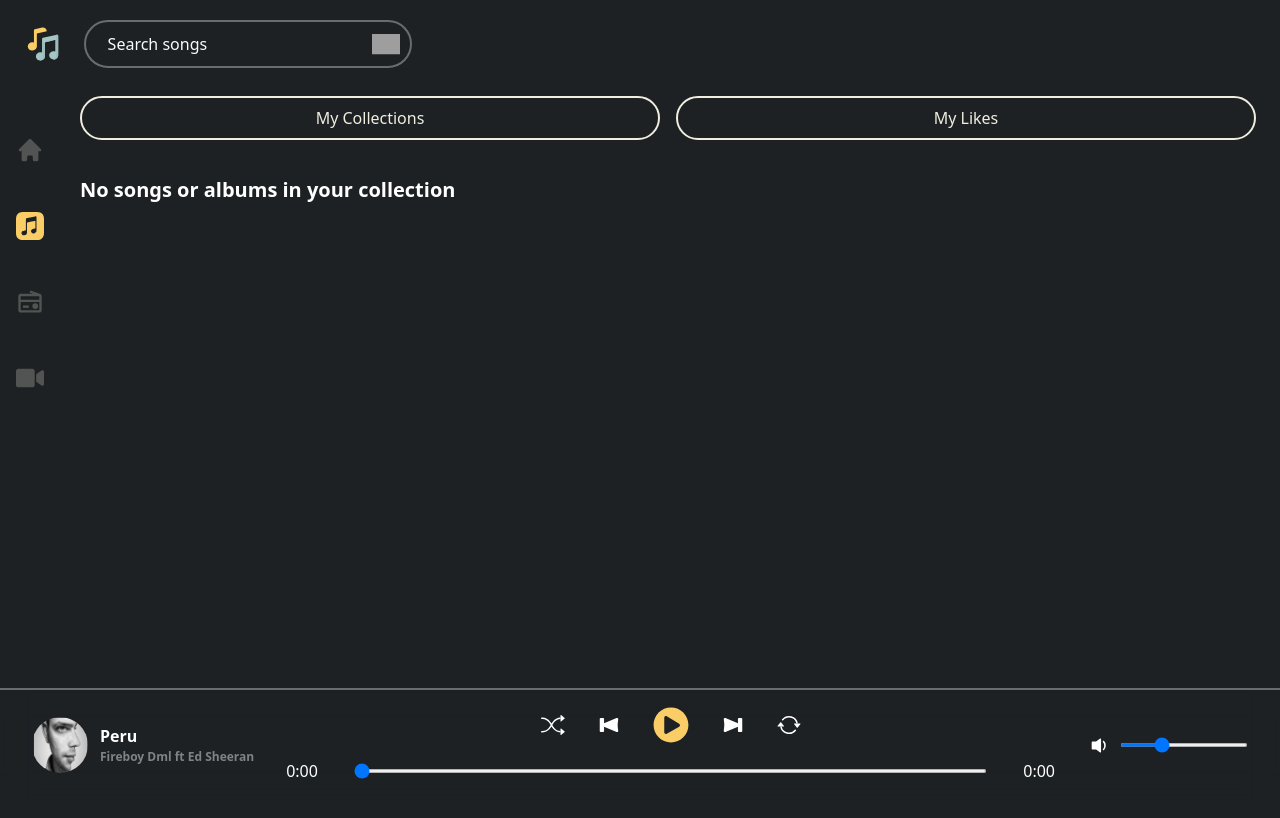
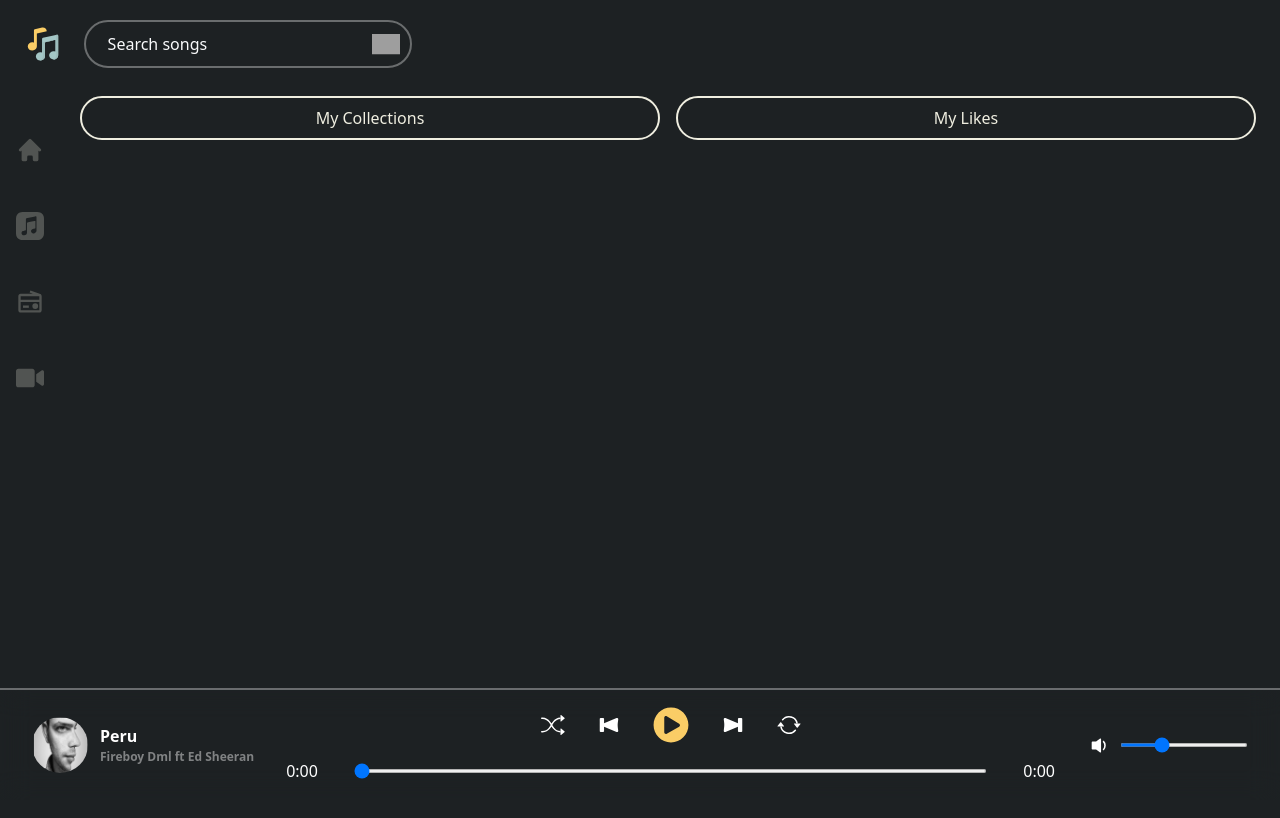
Before and after one commit to Izima01/Musica, a React (Vite) app: page /playlist in a window 1280 px wide. Shown: the top 818 px of the page. Built offline with nearby package versions, Linux system fonts and the light colour scheme; grey boxes are pictures that could not be loaded.

Commit message:
fixed the album play issue and the navbar closing issue

```diff
--- a/src/App.jsx
+++ b/src/App.jsx
@@ -1,3 +1,4 @@
+import React from 'react';
 import './App.css';
 import PageLayout from './Pages/PageLayout'
 import Home from './Pages/Home'
@@ -10,7 +11,6 @@ import ChartDetails from './Pages/ChartDetails';
 import MyCollection from './Components/MyCollection';
 import MyLikes from './Components/MyLikes';
 
-
 function App() {
   return (
     <div className="App fancyscroll">
@@ -19,7 +19,7 @@ function App() {
           <Route path='/' element={<PageLayout />}>
             <Route index element={<Home />} />
             <Route path='playlist' element={<PlayList />}>
-              <Route index element={<MyCollection />} />
+              {/* <Route index element={<MyCollection />} /> */}
               <Route path='collections' element={<MyCollection />} />
               <Route path='likes' element={<MyLikes />} />
             </Route>
--- a/src/Components/Molecules/SingleRelease.jsx
+++ b/src/Components/Molecules/SingleRelease.jsx
@@ -1,4 +1,4 @@
-import React, { useContext, useEffect } from 'react';
+import React, { useContext } from 'react';
 import release1 from '../../assets/release1.png';
 import AppContext from '../../Context/GeneralContext';
 import { FaPlayCircle, FaPauseCircle } from 'react-icons/fa';
--- a/src/Components/Molecules/SingleTopChart.jsx
+++ b/src/Components/Molecules/SingleTopChart.jsx
@@ -7,6 +7,7 @@ import { useNavigate } from 'react-router-dom';
 const SingleTopChart = (props) => {
     const { setSelected } = useContext(AppContext);
     const navigate = useNavigate();
+
     const {
         cover,
         artist='',
--- a/src/Components/MusicPlayer/index.jsx
+++ b/src/Components/MusicPlayer/index.jsx
@@ -5,7 +5,6 @@ import Track from "./Track";
 import Controls from './Controls';
 import VolumeBar from './VolumeBar';
 import Seekbar from './Seekbar';
-import { defaultSong } from '../../Context/GeneralContext';
 
 const MusicPlayer = () => {
     const [seekTime, setSeekTime] = useState(0);
--- a/src/Components/MyCollection.jsx
+++ b/src/Components/MyCollection.jsx
@@ -17,7 +17,6 @@ const MyCollection = () => {
                     files={files}
                 />
             )}
-            {/* <CollectionItem /> */}
         </div>
     )
 }
--- a/src/Components/Navbar.jsx
+++ b/src/Components/Navbar.jsx
@@ -1,10 +1,10 @@
-import React, { useContext } from 'react';
+import React, { useContext, useEffect } from 'react';
 import { HiHome } from 'react-icons/hi';
 import { BiRadio } from 'react-icons/bi';
 import { SiApplemusic } from 'react-icons/si';
 import { FaVideo } from 'react-icons/fa';
 import AppContext from '../Context/GeneralContext';
-import { NavLink } from 'react-router-dom';
+import { NavLink, useLocation, useNavigate } from 'react-router-dom';
 import '../App.css';
 
 const Navbar = () => {
@@ -15,18 +15,25 @@ const Navbar = () => {
         { name: 'Videos', link: '/videos', icon: <FaVideo fill='#EFEEE040' size="28px" /> }
     ];
 
-    const { navOpen } = useContext(AppContext);
+    const { navOpen, setNavOpen, page, setPage } = useContext(AppContext);
+    const navigate = useNavigate();
+
+    const openLink = (link) => {
+        setPage(link);
+        navigate(link);
+        setNavOpen(false);
+    };
 
     const renderLinks = LinkInfo.map(({ name, link, icon }, index) => {
         return (
-            <NavLink key ={index} className={({ isActive }) => `nav-item flex gap-4 items-center w-full group ${isActive ? 'text-white active font-semibold' : 'text-[#efeee040]'} ease-in-out duration-300 ${name}`} to={link}>
+            <button key ={index} className={`nav-item flex gap-4 items-center w-full group ${page === link ? 'text-white active font-semibold' : 'text-[#efeee040]'} ease-in-out duration-300 ${name}`} onClick={() => openLink(link)}>
                 {icon}
                 <span
                     className='text-lg md:hidden'
                 >
                     {name}
                 </span>
-            </NavLink>
+            </button>
         )
     })
 
--- a/src/Context/GeneralContext.jsx
+++ b/src/Context/GeneralContext.jsx
@@ -1,7 +1,6 @@
-import { createContext, useEffect, useMemo, useState } from "react";
+import { createContext, useMemo, useState } from "react";
 import peruL from '../assets/Peru - Fireboy Dml  Ed Sheeran (128).mp3';
 import james from '../assets/james.png';
-import { useLocation } from "react-router-dom";
 
 export const defaultSong = {audio: peruL, title: 'Peru', artist: 'Fireboy Dml ft Ed Sheeran', cover: james, duration: "3:07", id:"default" };
 const AppContext = createContext();
@@ -18,12 +17,7 @@ export function AppProvider({ children }) {
 
     const likedAlbumNames = liked.map(like => like.albumName);
     const collectionNames = collection.map(collect => collect.albumName);
-    const loc = useLocation();
     const [page, setPage] = useState("");
-
-    useEffect(() => {
-        setPage(loc.pathname.substring(10));
-    }, [loc]);
 
     const toggleHam = () => {
         setNavOpen((navOpen) => !navOpen);
@@ -52,8 +46,8 @@ export function AppProvider({ children }) {
     };
 
     const contextData = useMemo(() => ({
-        navOpen, setNavOpen, liked, page, collection, isPlaying, setisPlaying, nowPlaying, setNowPlaying, currentSongIndex, setCurrentSongIndex, currentSong, selectedChart, setSelected, likedAlbumNames, collectionNames, toggleHam, handleLiked, addToCollection, playPause
-    }), [navOpen, liked, collection, isPlaying, nowPlaying, currentSongIndex, currentSong, selectedChart, likedAlbumNames, collectionNames]);
+        navOpen, setNavOpen, liked, page, setPage, collection, isPlaying, setNavOpen, setisPlaying, nowPlaying, setNowPlaying, currentSongIndex, setCurrentSongIndex, currentSong, selectedChart, setSelected, likedAlbumNames, collectionNames, toggleHam, handleLiked, addToCollection, playPause
+    }), [navOpen, liked, collection, isPlaying, nowPlaying, currentSongIndex, currentSong, selectedChart, page]);
 
     return (
         <AppContext.Provider value={contextData}>
--- a/src/Pages/ChartDetails.jsx
+++ b/src/Pages/ChartDetails.jsx
@@ -46,7 +46,7 @@ const ChartDetails = () => {
 
     useEffect(() => {
         setCurrentSongIndex(0);
-        playPause(true);
+        // playPause(true);
         if (nowPlaying.length===0) {
             setNowPlaying(selectedChart?.files);
         };
--- a/src/Pages/PlayList.jsx
+++ b/src/Pages/PlayList.jsx
@@ -1,18 +1,21 @@
-import React, { useContext } from 'react'
-import { Outlet, NavLink } from 'react-router-dom';
-import AppContext from '../Context/GeneralContext';
+import React, { useEffect, useState } from 'react'
+import { Outlet, NavLink, useLocation } from 'react-router-dom';
 
 const Collections = () => {
-    const { page } = useContext(AppContext);
+    const loc = useLocation();
+    const [section, setSection] = useState("");
 
-    console.log(page);
+    useEffect(() => {
+        let lastIndex = loc.pathname.lastIndexOf("/");
+        setSection(loc.pathname.substring(lastIndex));
+    }, [loc]);
 
     return (
         <section className='w-full'>
             <div className='flex gap-4 mb-9 w-full'>
                 <NavLink
                     to='/playlist/collections'
-                    className={({ isActive }) => `ease-in-out duration-500 transition-colors w-1/2 rounded-3xl text-center p-2 ${(isActive || page==="collections") ? 'bg-[#FACD66] text-[#1D2123]' : 'bg-transparent border-2 border-[#EFEEE0] text-[#EFEEE0]'}`}
+                    className={({ isActive }) => `ease-in-out duration-500 transition-colors w-1/2 rounded-3xl text-center p-2 ${(isActive || section==="/collections") ? 'bg-[#FACD66] text-[#1D2123]' : 'bg-transparent border-2 border-[#EFEEE0] text-[#EFEEE0]'}`}
                 >
                     My Collections
                 </NavLink>
```
